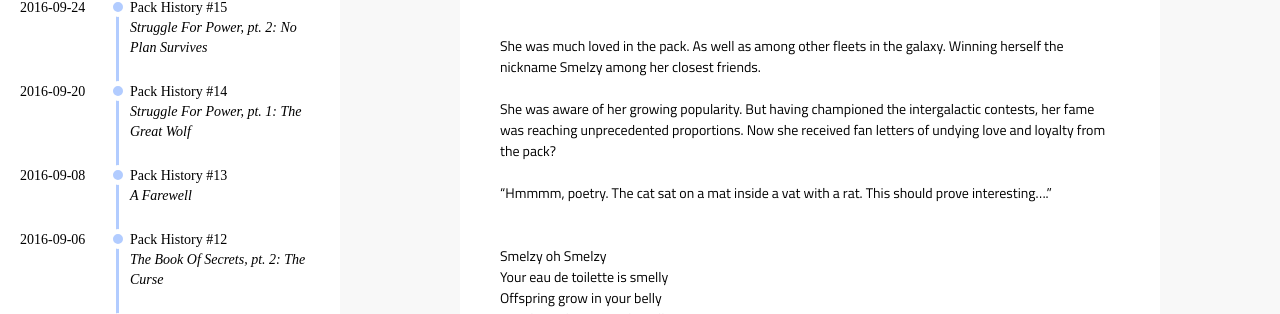
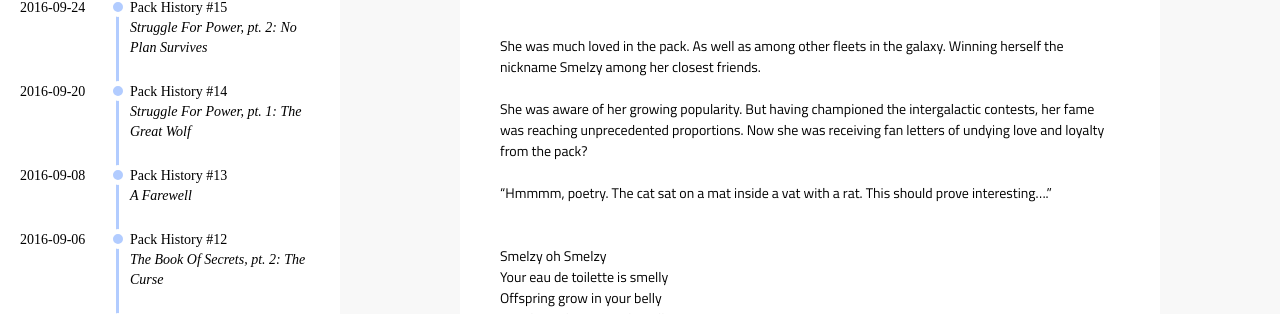
Before and after one commit to WolfpackPSS/wolfpackpss.github.io, a Jekyll site: the page built from _posts/2016-10-04-history-of-the-pack-songs-of-love.md, in a window 1280 px wide and 900 px high, scrolled down 2629 px. Shown: the part 162-476 px from the top of the window. Built offline with Jekyll 4.4.1, drawn with Linux system fonts in a browser that asks for light colours; comment, search, counter and statistics services are not loaded.

Commit message:
pack history 20, fixing verb tense
didn't have the correct verb tense towards the end, correcting now

```diff
--- a/_posts/2016-10-04-history-of-the-pack-songs-of-love.md
+++ b/_posts/2016-10-04-history-of-the-pack-songs-of-love.md
@@ -106,7 +106,7 @@ Sumara smirked. The joke never got old.
 
 She was much loved in the pack. As well as among other fleets in the galaxy. Winning herself the nickname Smelzy among her closest friends.
 
-She was aware of her growing popularity. But having championed the intergalactic contests, her fame was reaching unprecedented proportions. Now she received fan letters of undying love and loyalty from the pack?
+She was aware of her growing popularity. But having championed the intergalactic contests, her fame was reaching unprecedented proportions. Now she was receiving fan letters of undying love and loyalty from the pack?
 
 "Hmmmm, poetry. The cat sat on a mat inside a vat with a rat. This should prove interesting...."
 &nbsp;
```
